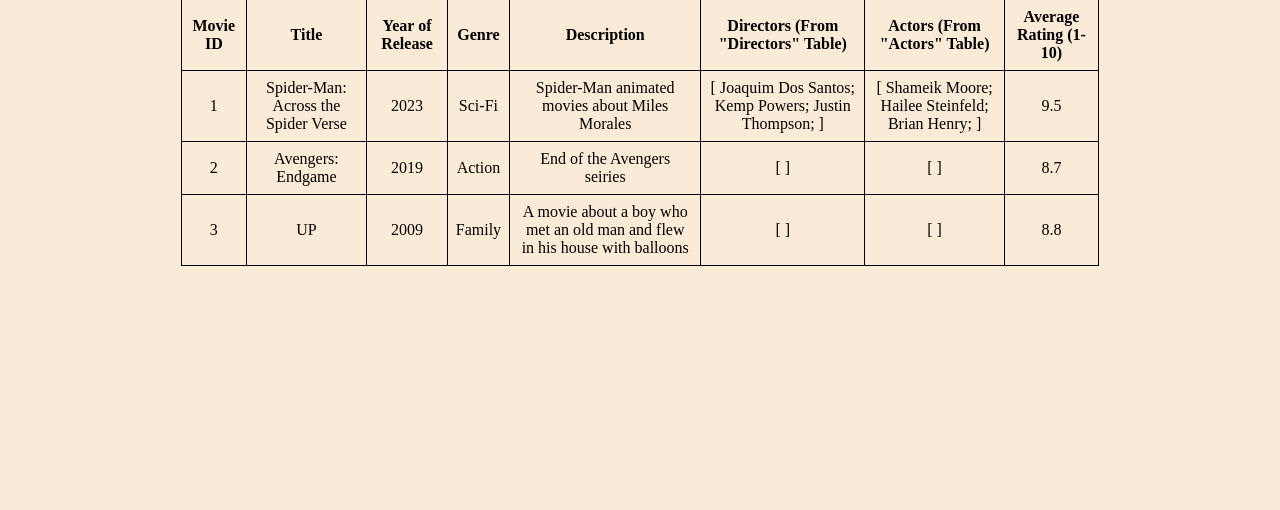
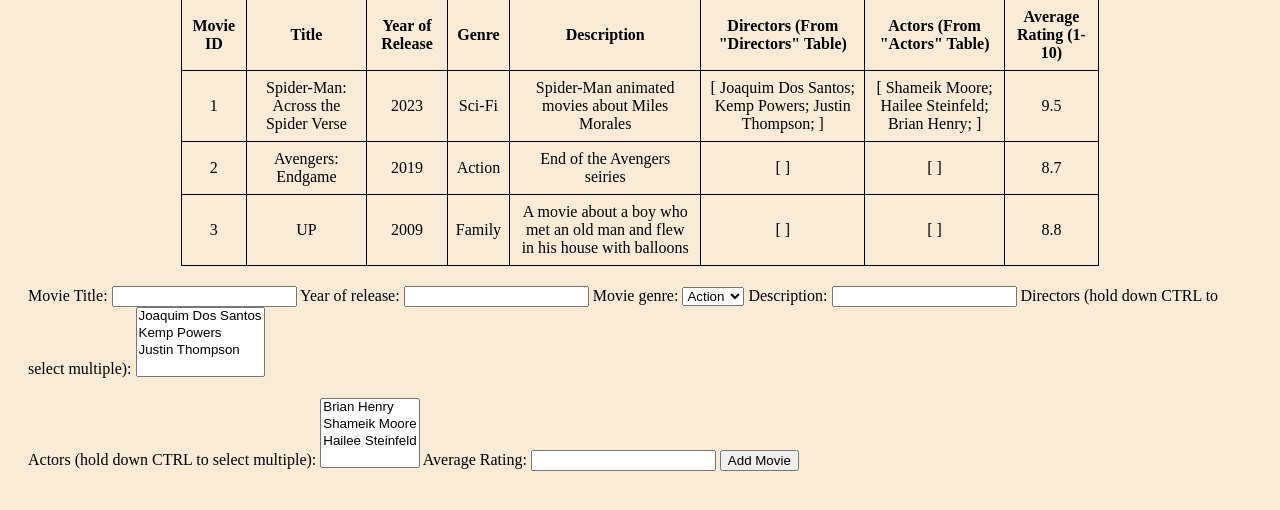
Before and after one commit to yaffenator/CS-340-Databases-Group-Project, a Flask app: page /movies in a window 1280 px wide. Shown: the part 216-726 px from the top of the page. Run offline with Flask 3, Linux system fonts and the light colour scheme; data comes from the database, SQL or seed files in the repository; data that the repository does not hold is empty; some libraries are stand-ins or nearby versions.

Commit message:
CRUD Operations for Movies Tab Done

```diff
--- a/app.py
+++ b/app.py
@@ -28,7 +28,29 @@
 def landing_page():
     return render_template('index.html')
 
-@app.route("/movies")
+def add_movie(title, year, genre, description, directors, actors, rating):
+    query1 = "INSERT INTO Movies (title, releaseYear, idGenre, description, averageRating) VALUES (%s, %s, %s, %s, %s);"
+    values1 = (title, year, genre, description, rating)
+    cur1 = mysql.connection.cursor()
+    cur1.execute(query1, values1)
+
+    movie_id = cur1.lastrowid
+
+    for director_id_str in directors:
+        director_id = int(director_id_str)
+        query2 = "INSERT INTO Movies_has_Directors (idMovie, idDirector) VALUES (%s, %s)"
+        insert_ids = (movie_id, director_id)
+        cur1.execute(query2, insert_ids)
+
+    for actor_id_str in actors:
+        actor_id = int(actor_id_str)
+        query3 = "INSERT INTO Movies_has_Actors (idMovie, idActor) VALUES (%s, %s)"
+        insert_ids = (movie_id, actor_id)
+        cur1.execute(query3, insert_ids)
+
+    mysql.connection.commit()
+
+@app.route("/movies", methods=['GET', 'POST'])
 def movies_page():
     # Movies query
     query1 = 'SELECT * FROM Movies;'
@@ -66,7 +88,47 @@
     cur6.execute(query6)
     results6 = cur6.fetchall()
 
-    return render_template('movies.html', movies = results1, categories = results2, directors = results3, directors_intersection_data = results4, actors = results5, actors_intersection_data = results6)
+    # Genres query
+    query7 = 'SELECT * FROM Genres;'
+    cur7 = mysql.connection.cursor()
+    cur7.execute(query7)
+    results7 = cur7.fetchall()
+
+    # Directors query
+    query8 = """
+    SELECT
+        idDirector,
+        CONCAT_WS(' ', firstName, lastName) AS fullName
+    FROM Directors
+    ORDER BY lastName, firstName;
+    """
+    cur8 = mysql.connection.cursor()
+    cur8.execute(query8)
+    result8 = cur8.fetchall()
+
+    query9 = """
+    SELECT
+        idActor,
+        CONCAT_WS(' ', firstName, lastName) AS fullName
+    FROM Actors
+    ORDER BY lastName, firstName;
+    """
+    cur9 = mysql.connection.cursor()
+    cur9.execute(query9)
+    result9 = cur9.fetchall()
+
+    if request.method == 'POST':
+        title = request.form['title_input']
+        year = int(request.form['year_input'])
+        genre = int(request.form['genre_selected'])
+        description = request.form['description_input']
+        directors = request.form.getlist('directors_selected')
+        actors = request.form.getlist('actors_selected')
+        rating = float(request.form['rating_input'])
+        add_movie(title, year, genre, description, directors, actors, rating)
+        return redirect(url_for('movies_page'))
+
+    return render_template('movies.html', movies = results1, categories = results2, directors = results3, directors_intersection_data = results4, actors = results5, actors_intersection_data = results6, genres = results7, director_names = result8, actor_names = result9)
 
 @app.route("/genres")
 def genres_page():
--- a/templates/actors.html
+++ b/templates/actors.html
@@ -48,7 +48,11 @@
                         [
                             {% for entry in intersection_data %}
                                 {% if actor.idActor == entry.idActor %}
-                                    {{ movie_titles[entry.idMovie - 1].title }};
+                                    {% for movie in movie_titles %}
+                                        {% if movie.idMovie == entry.idMovie %}
+                                            {{movie.title}};
+                                        {% endif %}
+                                    {% endfor %}
                                 {% endif %}
                             {% endfor %}
                         ]
--- a/templates/movies.html
+++ b/templates/movies.html
@@ -71,6 +71,44 @@
                 </tbody>
             </table>
         </div>
+
+        <form action="{{ url_for("movies_page")}}" method="POST">
+            <label for="title">Movie Title:</label>
+            <input type="text_input" id="title_input" name="title_input" required>
+
+            <label for="title">Year of release:</label>
+            <input type="number" id="year_input" name="year_input" required>
+
+            <label for="genre">Movie genre:</label>
+            <select id="genre_selected" name="genre_selected" required>
+                {% for genre in genres %}
+                    <option value="{{genre.idGenre}}">{{genre.category}}</option>
+                {% endfor %}
+            </select>
+
+            <label for="description">Description:</label>
+            <input type="text" id="description_input" name="description_input" required>
+
+            <label for="directors">Directors (hold down CTRL to select multiple):</label>
+            <select id="directors_selected" name="directors_selected" multiple>
+                {% for director in director_names %}
+                    <option value="{{director.idDirector}}">{{director.fullName}}</option>
+                {% endfor %}
+            </select>
+
+            <br>
+            <label for="actors">Actors (hold down CTRL to select multiple):</label>
+            <select style="margin-top: 20px;" id="actors_selected" name="actors_selected" multiple>
+                {% for actor in actor_names %}
+                    <option value="{{actor.idActor}}">{{actor.fullName}}</option>
+                {% endfor %}
+            </select>
+
+            <label for="rating">Average Rating:</label>
+            <input type="number" id="rating_input" name="rating_input" required>
+
+            <button type="submit">Add Movie</button>
+        </form>
     </main>
 </body>
 </html>
```
Also changed, not shown: templates/directors.html (+10 -1 lines).
